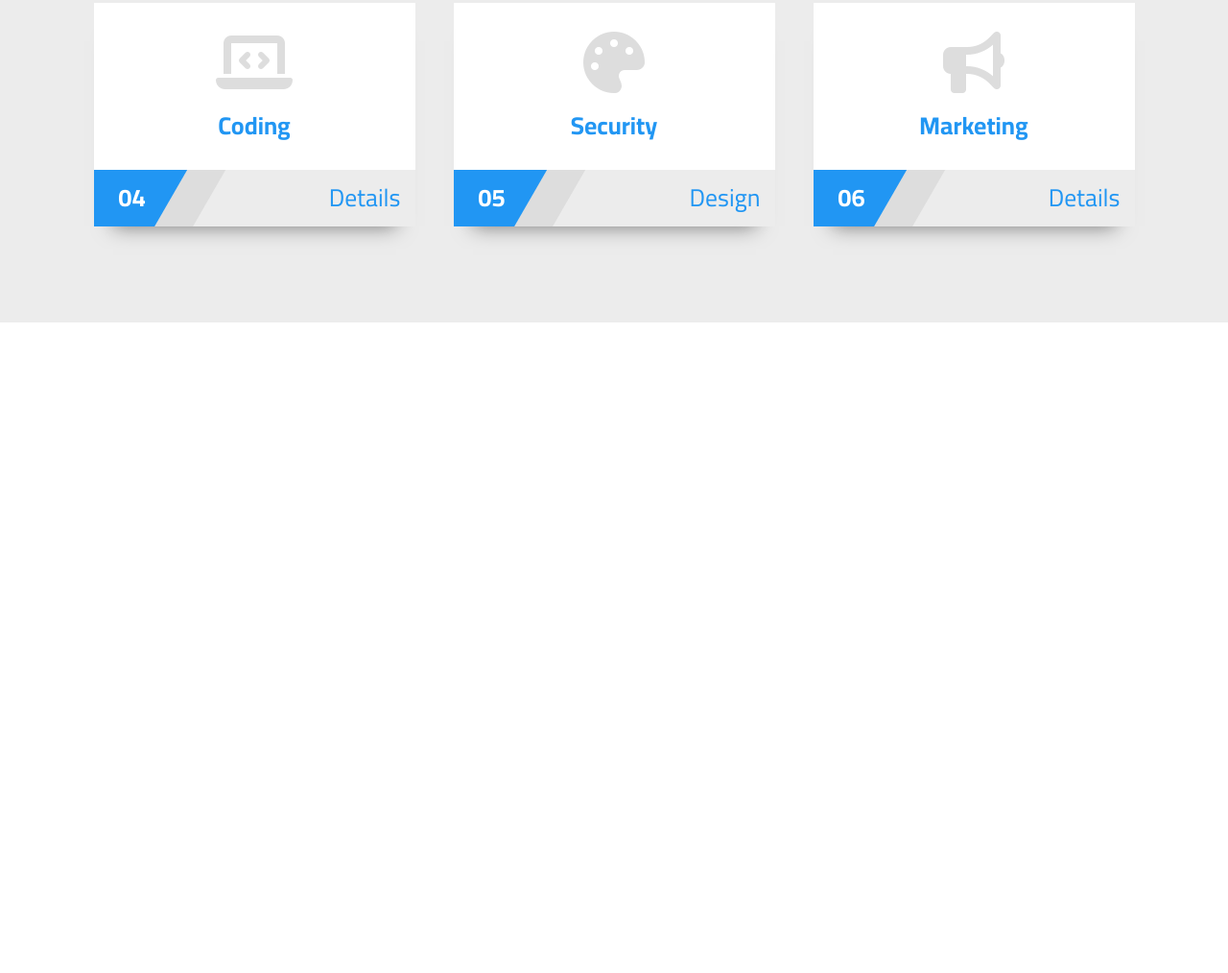
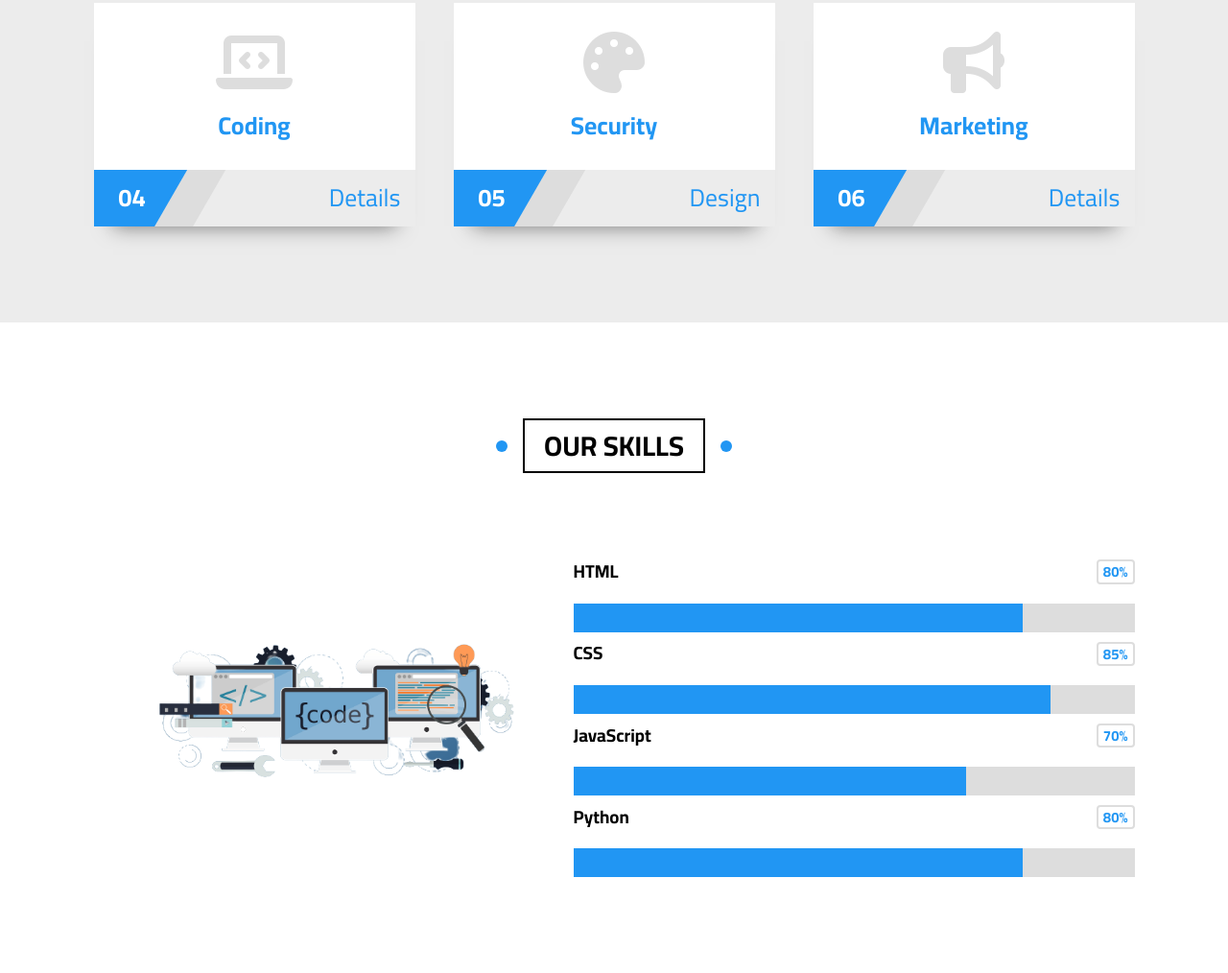
Before and after one commit to Sayed2210/LandingPageWithAnimations, a plain HTML site: page index.html in a window 1280 px wide. Shown: the part 6461-7475 px from the top of the page at 96% size. Before the commit the page ends 6797 px from the top, so only its background shows below. Drawn offline with Linux system fonts and the light colour scheme.

Commit message:
Create our Skills Sections

```diff
--- a/css/style.css
+++ b/css/style.css
@@ -980,3 +980,54 @@ img {
     font-size: 1.6em;
     color: var(--main-color);
 }
+/*Style Our Skills Section*/
+.our-skills {
+    padding-top: var(--main-padding-top);
+    padding-bottom: var(--main-padding-bottom);
+    position: relative;
+}
+.our-skills .container {
+    display: flex;
+    align-items: center;
+}
+@media (max-width: 767px) {
+    .our-skills  img {
+        display: none;
+    }
+}
+.our-skills  img {
+    width: 500px;
+}
+.our-skills .skills {
+    flex: 1;
+}
+.our-skills .skills h3 {
+    display: flex;
+    justify-content: space-between;
+    align-items: center;
+    margin-bottom: 20px;
+    margin-top: 10px;
+}
+.our-skills .skills h3 > span {
+    color: var(--main-color);
+    font-size: .8em;
+    border: 2px solid #ddd;
+    padding: 2px 5px;
+    -o-border-radius: 4px;
+    -webkit-border-radius: 4px;
+    -moz-border-radius: 4px;
+    -ms-border-radius: 4px;
+    border-radius: 4px;
+}
+.our-skills .skill .progress {
+    height: 30px;
+    position: relative;
+    background-color: #ddd;
+}
+.our-skills .skill .progress > span {
+    height: 100%;
+    background-color: var(--main-color);
+    position: absolute;
+    left: 0;
+    top: 0;
+}
--- a/index.html
+++ b/index.html
@@ -516,5 +516,34 @@
         </div>
       </div>
     </div>
+    <div class="our-skills">
+      <h2 class="main-title">Our Skills</h2>
+      <div class="container">
+        <img src="/img/wallpaperflare.com_wallpaper__56_-removebg-preview.png" alt="" />
+        <div class="skills">
+          <div class="skill">
+            <h3>HTML <span>80%</span></h3>
+            <div class="progress">
+              <span style="width: 80%"></span>
+            </div>
+          </div>
+          <div class="skill">
+            <h3>CSS <span>85%</span></h3>
+            <div class="progress">
+              <span style="width: 85%"></span>
+            </div>
+          </div>
+          <div class="skill">
+            <h3>JavaScript <span>70%</span></h3>
+            <div class="progress">
+              <span style="width: 70%"></span>
+            </div>
+          </div>
+          <div class="skill">
+            <h3>Python <span>80%</span></h3>
+            <div class="progress">
+              <span style="width: 80%"></span>
+      </div>
+    </div>
 </body>
 </html>
```
Also changed, not shown: img/wallpaperflare.com_wallpaper (53).jpg (added), img/wallpaperflare.com_wallpaper__53_-removebg-preview.png (added), img/wallpaperflare.com_wallpaper__54_-removebg-preview (1).png (added), img/wallpaperflare.com_wallpaper__56_-removebg-preview.png (added), 1 other file.
